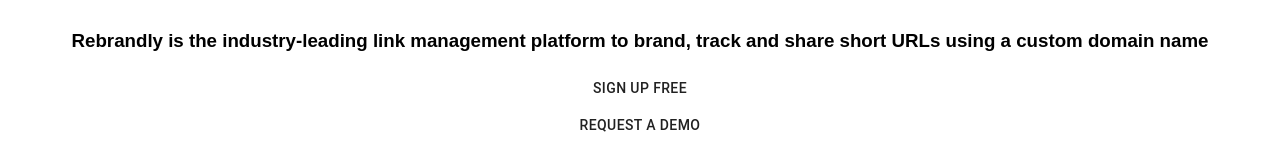
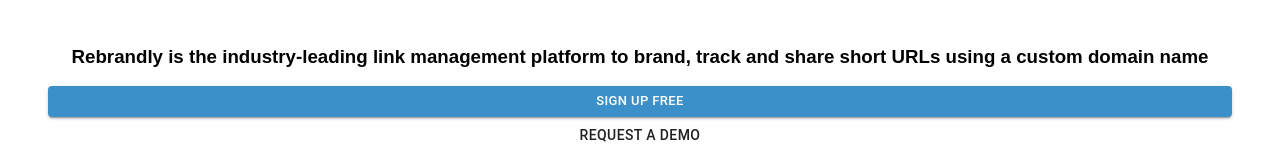
Before and after one commit to cmaragh/apollo-client, a React (Create React App) app: page / in a window 1280 px wide. Shown: the part 681-848 px from the top of the page. Built offline with nearby package versions, Linux system fonts and the light colour scheme.

Commit message:
Added theming to container

```diff
--- a/src/Components/MainContainer.js
+++ b/src/Components/MainContainer.js
@@ -1,9 +1,18 @@
 import React from "react";
 import TextContainer from "./TextContainer";
+import { makeStyles } from "@material-ui/core/styles";
+
+const useStyles = makeStyles({
+  root: {
+    padding: "1em 2.5em"
+  }
+});
 
 const MainContainer = (props) => {
+  const classes = useStyles();
+
   return (
-    <div>
+    <div className={classes.root}>
       <img
         src="https://www.notion.so/image/https%3A%2F%2Fs3-us-west-2.amazonaws.com%2Fsecure.notion-static.com%2F56993b52-55ed-45c4-8db7-d1c6a3f62cbc%2Fperson.png?table=block&id=f5036f0b-854a-4360-b84d-77da3872d0d3&width=730&userId=&cache=v2"
         alt=""
--- a/src/Components/TextContainer.js
+++ b/src/Components/TextContainer.js
@@ -1,26 +1,54 @@
 import React from "react";
 import { Button } from "@material-ui/core";
-import { makeStyles } from "@material-ui/core/styles";
+import {
+  makeStyles,
+  createMuiTheme,
+  ThemeProvider
+} from "@material-ui/core/styles";
 
 const useStyles = makeStyles({
   root: {
     display: "flex",
     flexDirection: "column"
+  },
+  btn: {
+    backgroundColor: "#3C90C9"
+  }
+});
+
+const theme = createMuiTheme({
+  palette: {
+    primary: {
+      light: "#757ce8",
+      main: "#3C90C9",
+      dark: "#002884",
+      contrastText: "#fff"
+    },
+    secondary: {
+      light: "#ff7961",
+      main: "#f44336",
+      dark: "#ba000d",
+      contrastText: "#000"
+    }
   }
 });
 
 const TextContainer = (props) => {
   const classes = useStyles();
   return (
+    <ThemeProvider theme={theme}>
       <div className={classes.root}>
         <h1>Your Brand on Your Links</h1>
         <h3>
           Rebrandly is the industry-leading link management platform to brand,
           track and share short URLs using a custom domain name
         </h3>
-      <Button>Sign up free</Button>
+        <Button size="small" color="primary" variant="contained">
+          Sign up free
+        </Button>
         <Button>Request a demo</Button>
       </div>
+    </ThemeProvider>
   );
 };
 
```
Lines whose indentation alone changed are shown as unchanged.
